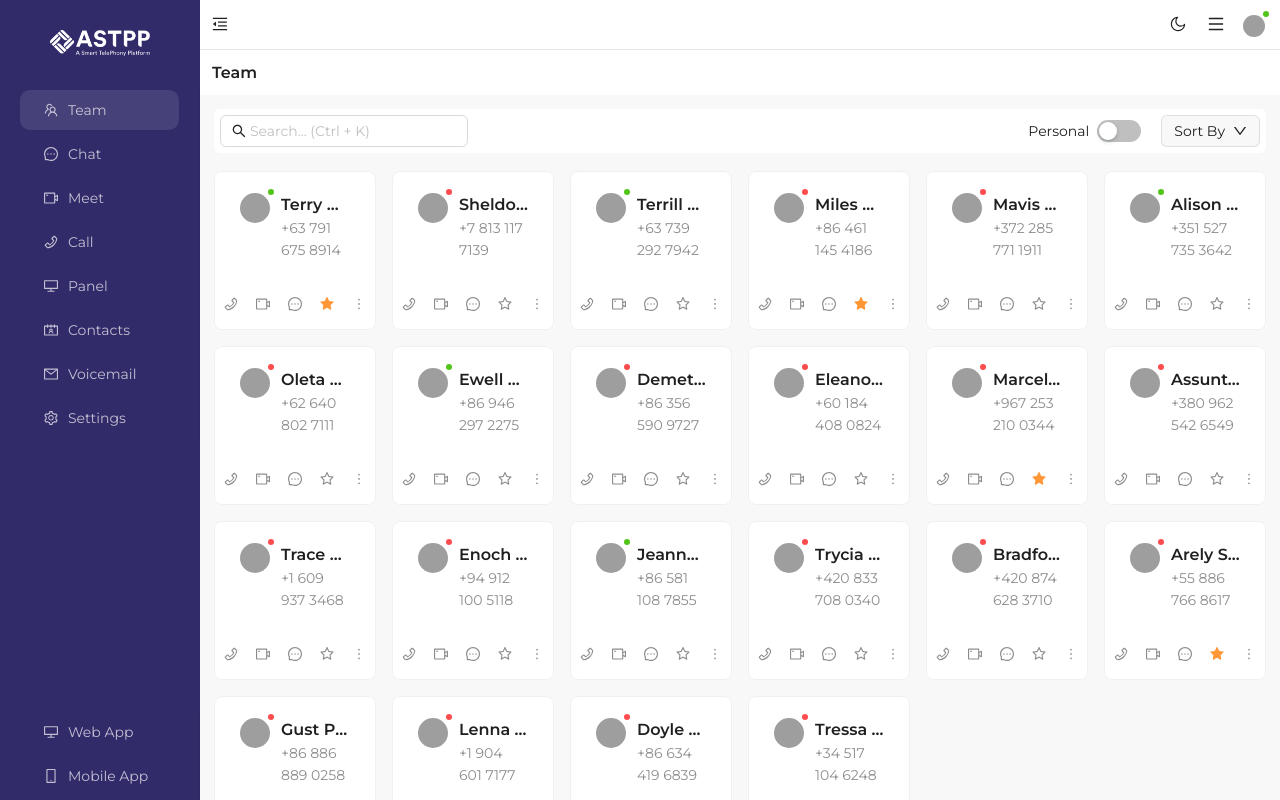
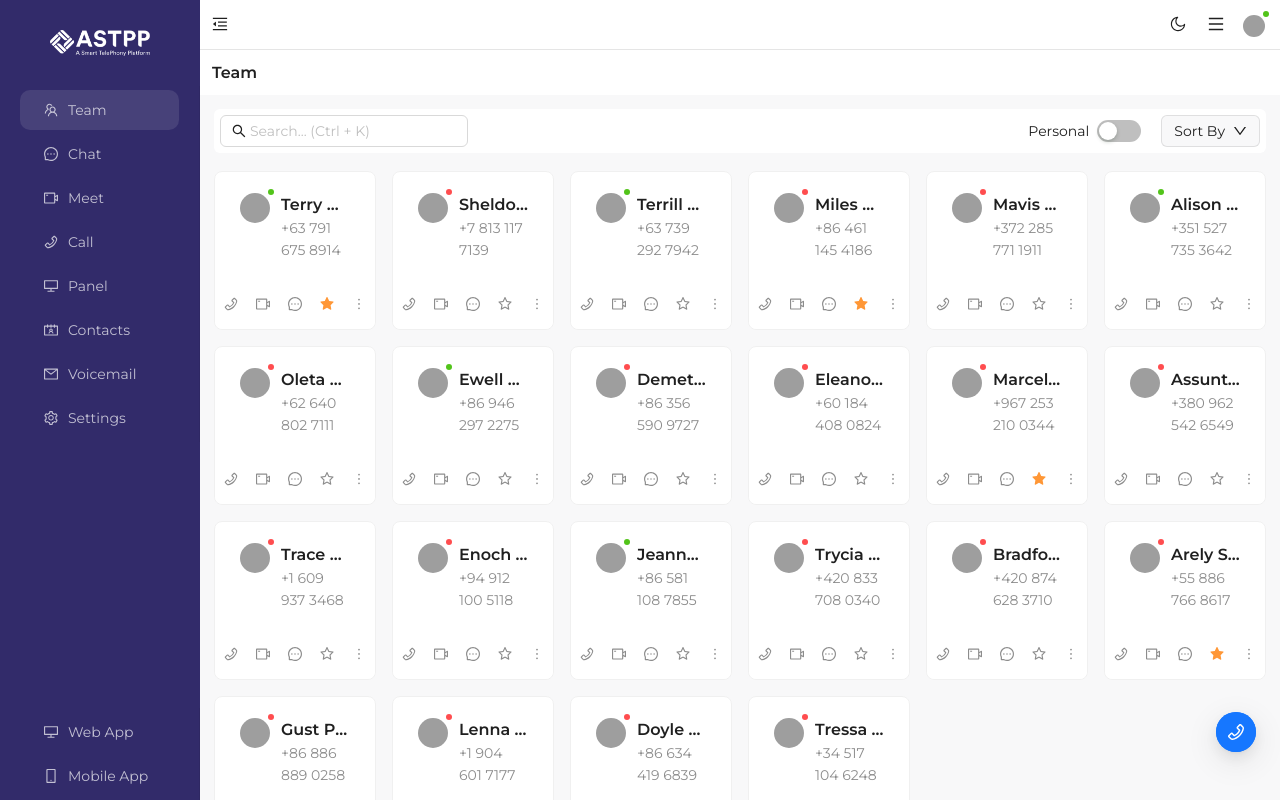
Before and after one commit to umangg2226/antd-react-app, a React (Create React App) app: page / in a window 1280 px wide. Built offline with nearby package versions, Linux system fonts and the light colour scheme; grey boxes are pictures that could not be loaded.

Commit message:
floating call button

```diff
--- /dev/null
+++ b/src/components/float-call-button/index.tsx
@@ -0,0 +1,15 @@
+import React from 'react'
+import { FloatButton } from 'antd'
+import { PhoneOutlined } from '@ant-design/icons'
+
+export const FloatingCallButton: React.FC = () => {
+  return (
+    <FloatButton
+      tooltip={<div>Call</div>}
+      type='primary'
+      shape='circle'
+      icon={<PhoneOutlined />}
+      onClick={() => {}}
+    />
+  )
+}
--- a/src/components/index.ts
+++ b/src/components/index.ts
@@ -4,3 +4,4 @@ export * from './layout'
 export * from './search'
 export * from './switch'
 export * from './error-boundary'
+export * from './float-call-button'
--- a/src/pages/team/index.tsx
+++ b/src/pages/team/index.tsx
@@ -9,6 +9,7 @@ import {
   SearchInput,
   CustomDropdown,
   CenterContent,
+  FloatingCallButton,
 } from '../../components'
 
 const { useToken } = theme
@@ -160,6 +161,7 @@ const Team = () => {
         setSortBy={handleSortByChange}
       />
       <UserListing users={filteredUsers} toggleStar={toggleStar} />
+      <FloatingCallButton />
     </>
   )
 }
```
